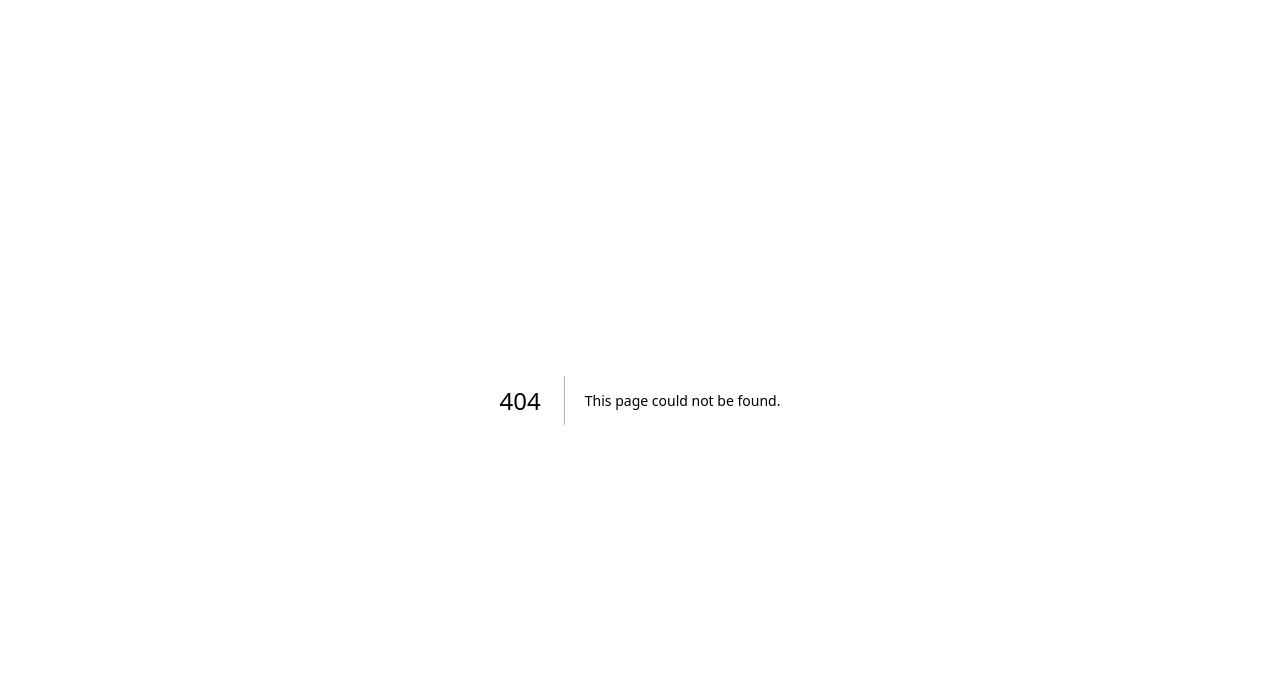
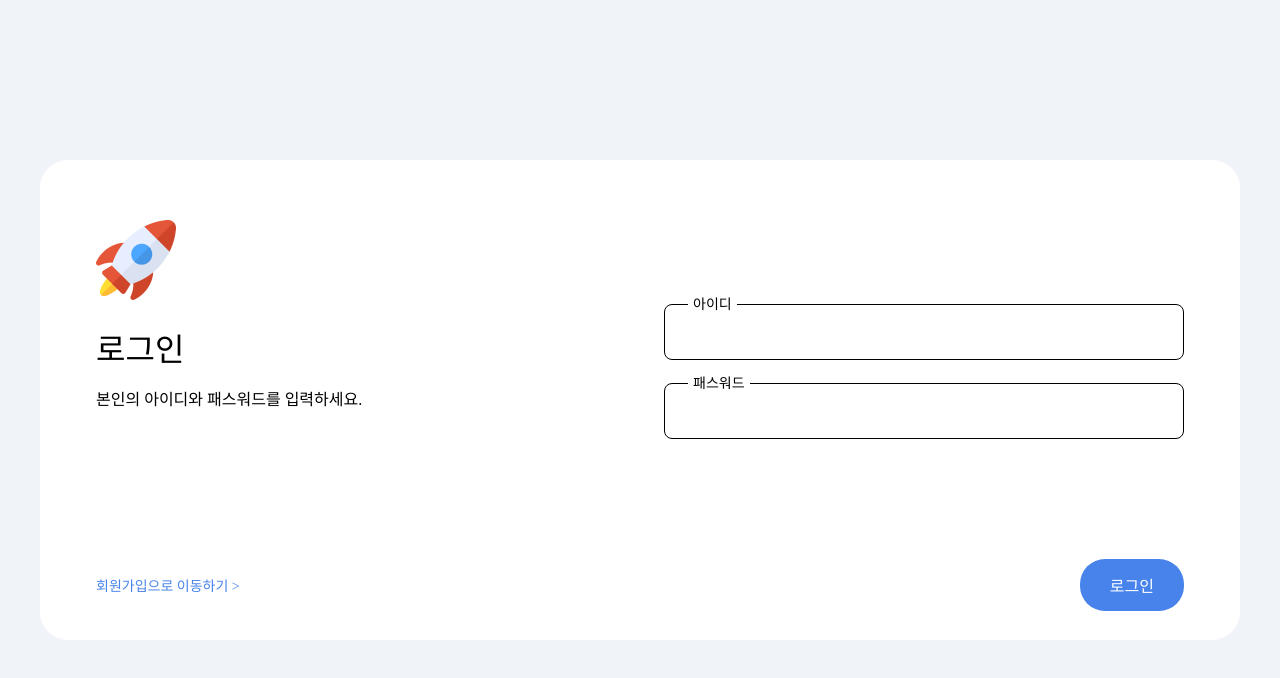
Before and after one commit to Go-Socket-Project/Go-Socket-FE, a Next.js app: page /sign-in in a window 1280 px wide. Before the commit this address had no page. Shown: the top 678 px of the page. Built offline with nearby package versions, Linux system fonts and the light colour scheme.

Commit message:
Create: Sign-in

```diff
--- /dev/null
+++ b/src/app/(auth)/sign-in/page.tsx
@@ -0,0 +1,5 @@
+import Signin from "@/components/auth/Sign-in";
+
+export default function Page() {
+  return <Signin />;
+}
--- /dev/null
+++ b/src/asset/RegexsData.ts
@@ -0,0 +1,9 @@
+export interface RegexsDataType {
+  EMAIL: RegExp;
+  PASSWORD: RegExp;
+}
+
+export const RegexsData: RegexsDataType = {
+  EMAIL: /^[a-zA-Z0-9+-\_.]+@[a-zA-Z0-9-]+\.[a-zA-Z0-9-.]+$/,
+  PASSWORD: /^(?=.*[A-Za-z])(?=.*\d)(?=.*[@$!%*#?&])[A-Za-z\d@$!%*#?&]{8,20}$/,
+};
--- /dev/null
+++ b/src/components/auth/Sign-in/index.tsx
@@ -0,0 +1,77 @@
+"use client";
+
+import * as S from "../AuthFormStyle/style";
+import Image from "next/image";
+import Link from "next/link";
+import AuthInput from "../AuthInput";
+import { SubmitErrorHandler, SubmitHandler, useForm } from "react-hook-form";
+import { RegexsData } from "@/asset/RegexsData";
+import { SigninForm } from "@/types";
+import { isNotNull } from "@/utils/isNotNull";
+import AuthButton from "../AuthButton";
+
+const Signin = () => {
+  const { register, watch, handleSubmit } = useForm<SigninForm>();
+
+  const onInvalid: SubmitErrorHandler<SigninForm> = (state) => {
+    if (state.email?.message) return alert(state.email?.message);
+    else if (state.password?.message) return alert(state.password.message);
+  };
+
+  const onValid: SubmitHandler<SigninForm> = async (state) => {
+    if (!state.email || !state.password) return;
+  };
+
+  return (
+    <S.AuthWrapper>
+      <S.FormWrapper>
+        <div>
+          <S.IntroWrapper>
+            <S.Logo>
+              <Image src={"/rocket.png"} width={80} height={80} alt="Logo" />
+            </S.Logo>
+            <S.TitleWrapper>
+              <h1>로그인</h1>
+              <div>본인의 아이디와 패스워드를 입력하세요.</div>
+            </S.TitleWrapper>
+          </S.IntroWrapper>
+          <S.TextFieldWrapper>
+            <AuthInput
+              register={register("email", {
+                required: "아이디를 입력해주세요.",
+                pattern: {
+                  value: RegexsData.EMAIL,
+                  message: "이메일형식에 맞게 입력해주세요.",
+                },
+              })}
+              labelName="아이디"
+              type="text"
+            />
+            <AuthInput
+              register={register("password", {
+                required: "비밀번호 입력해주세요.",
+                pattern: {
+                  value: RegexsData.PASSWORD,
+                  message: "영문, 숫자, 특수문자 포함 8~20자로 입력하세요.",
+                },
+              })}
+              labelName="패스워드"
+              type="password"
+              isValue={isNotNull(watch("password"))}
+            />
+          </S.TextFieldWrapper>
+          <S.FooterButtonWrapper>
+            <Link href={"/sign-up"}>회원가입으로 이동하기 &gt;</Link>
+            <AuthButton
+              text="로그인"
+              type={"submit"}
+              onClick={handleSubmit(onValid, onInvalid)}
+            />
+          </S.FooterButtonWrapper>
+        </div>
+      </S.FormWrapper>
+    </S.AuthWrapper>
+  );
+};
+
+export default Signin;
```
